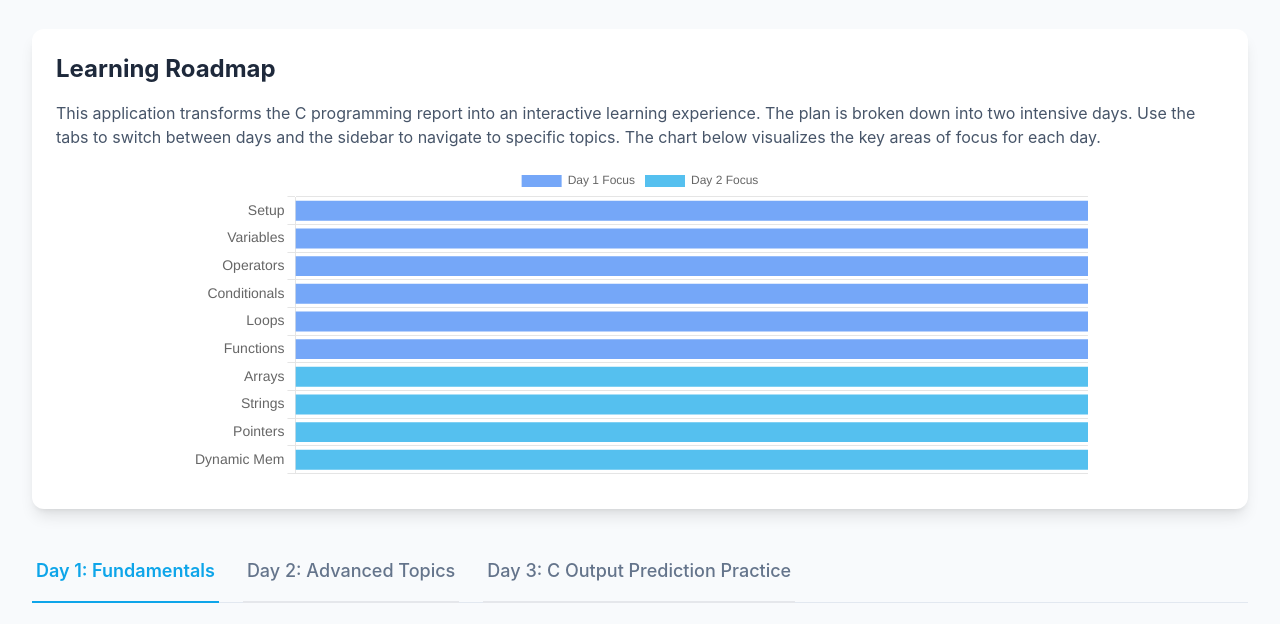
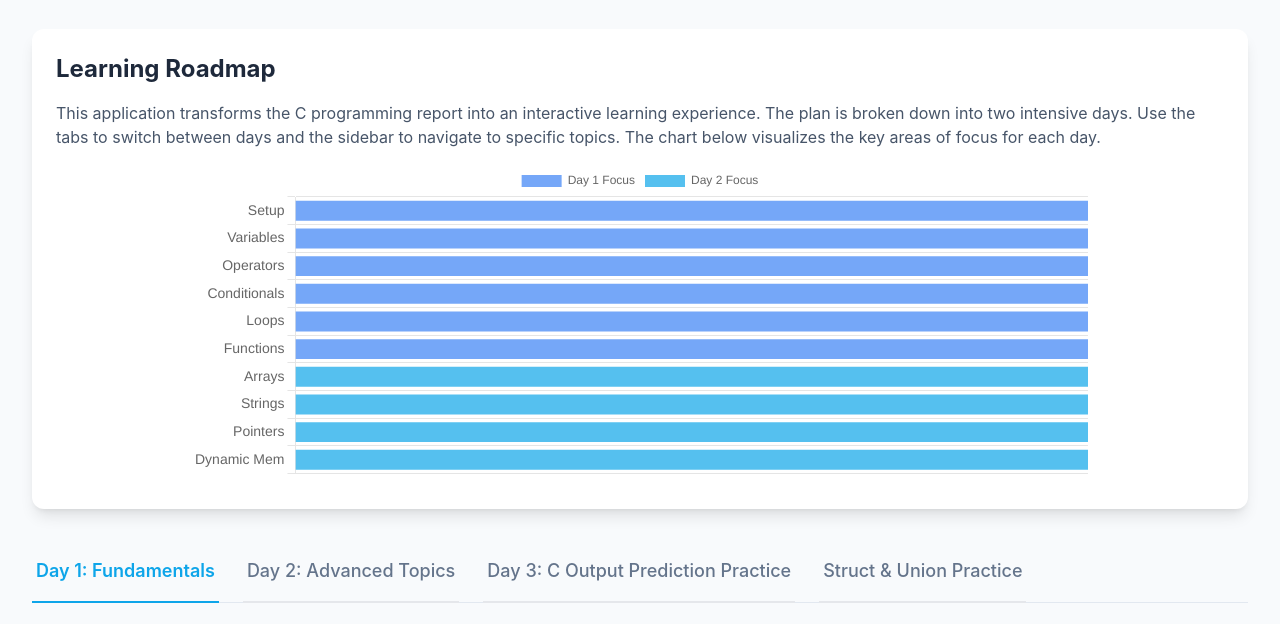
Before and after one commit to harshmv14/c_program_guide, a plain HTML site: page index.html in a window 1280 px wide. Shown: the part 119-743 px from the top of the page. Drawn offline with nearby package versions, Linux system fonts and the light colour scheme.

Commit message:
Update index.html

```diff
--- a/index.html
+++ b/index.html
@@ -71,6 +71,9 @@
                 <button id="tab-day2" class="day-tab whitespace-nowrap py-4 px-1 border-b-2 font-medium text-lg text-slate-500 hover:text-sky-600 hover:border-sky-300">Day 2: Advanced Topics</button>
                 <a href="predictC.html" class="day-tab whitespace-nowrap py-4 px-1 border-b-2 font-medium text-lg text-slate-500 hover:text-sky-600 hover:border-sky-300">
     Day 3: C Output Prediction Practice
+</a>
+                <a href="structC.html" class="day-tab whitespace-nowrap py-4 px-1 border-b-2 font-medium text-lg text-slate-500 hover:text-sky-600 hover:border-sky-300">
+    Struct & Union Practice
 </a>
             </nav>
         </div>
```
